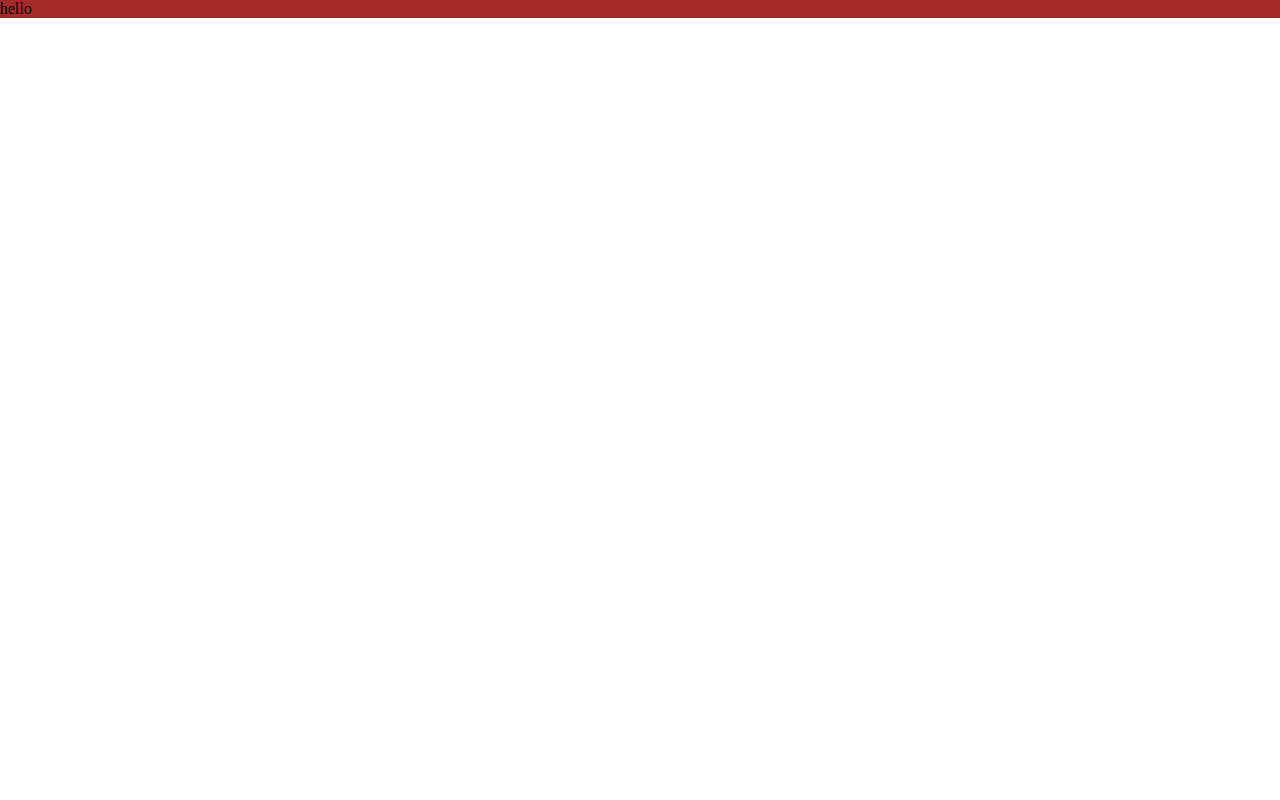
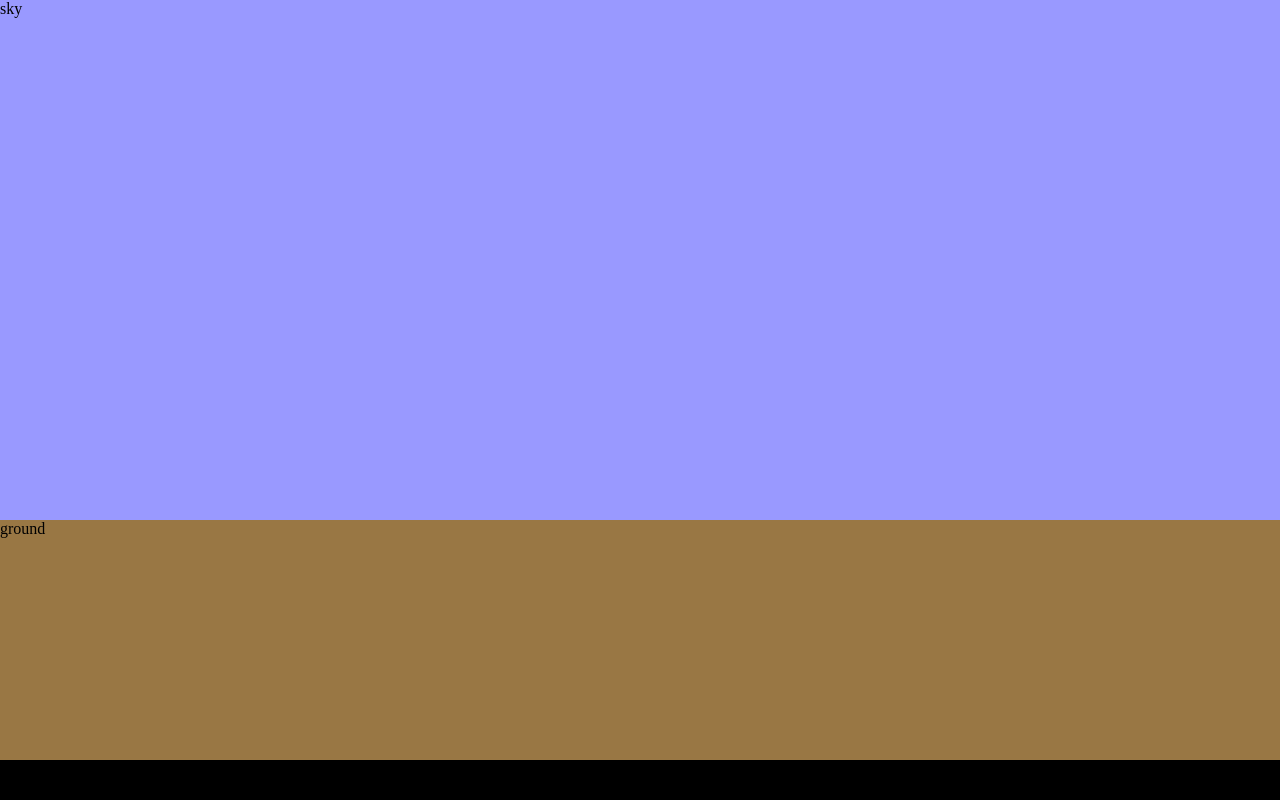
Before and after one commit to Mosshide/KernKingdom, a plain HTML site: page main.html in a window 1280 px wide. Shown: the top 800 px of the page. Drawn offline with Linux system fonts and the light colour scheme.

Commit message:
updated sections to take up proper space

```diff
--- a/main.css
+++ b/main.css
@@ -1,8 +1,27 @@
-body {
-	background-color: light-blue;
+html, body {
+	height: 100%;
+	width: 100%;
 }
 
-div {
-	background-color: brown;
+#sky, #ground {
 	width: 10000px;
 }
+
+#sky {
+	background-color: #9999FF;
+	height: 65%;
+}
+
+#ground {
+	background-color: #997744;
+	height: 30%;
+}
+
+footer {
+	background-color: black;
+	width: 100%;
+	height: 5%;
+	position: fixed;
+	bottom: 0;
+	left: 0;
+}
--- a/main.html
+++ b/main.html
@@ -1,15 +1,23 @@
 <!DOCTYPE html>
-
+<html>
 	<head>
 		<title>Wyatt</title>
 		<link href="normalize.css" rel="stylesheet">
 		<link href="main.css" rel="stylesheet">
+		<script src="main.js"></script>
 	</head>
 
 	<body>
-	<div>
-		hello
+		<div id="sky">
+			sky
 		</div>
 
-	<script src="main.js"></script>
+		<div id="ground">
+			ground
+		</div>
+
+		<footer>
+
+		</footer>
 	</body>
+</html>
--- a/main.js
+++ b/main.js
@@ -1,3 +1,17 @@
+class Building {
+  constructor(x, y) {
+    this.x = x;
+    this.y = y;
+  }
+
+  distance(a, b) {
+    return Math.hypot(a, b);
+  }
+}
+
 window.addEventListener('wheel', function(e) {
-  if (e.deltaY !== 0) document.documentElement.scrollLeft += e.deltaY;
+  if (e.deltaY !== 0) {
+	  document.documentElement.scrollTop -= e.deltaY;
+	  document.documentElement.scrollLeft += e.deltaY;
+  }
 });
```
Lines whose indentation alone changed are shown as unchanged.
